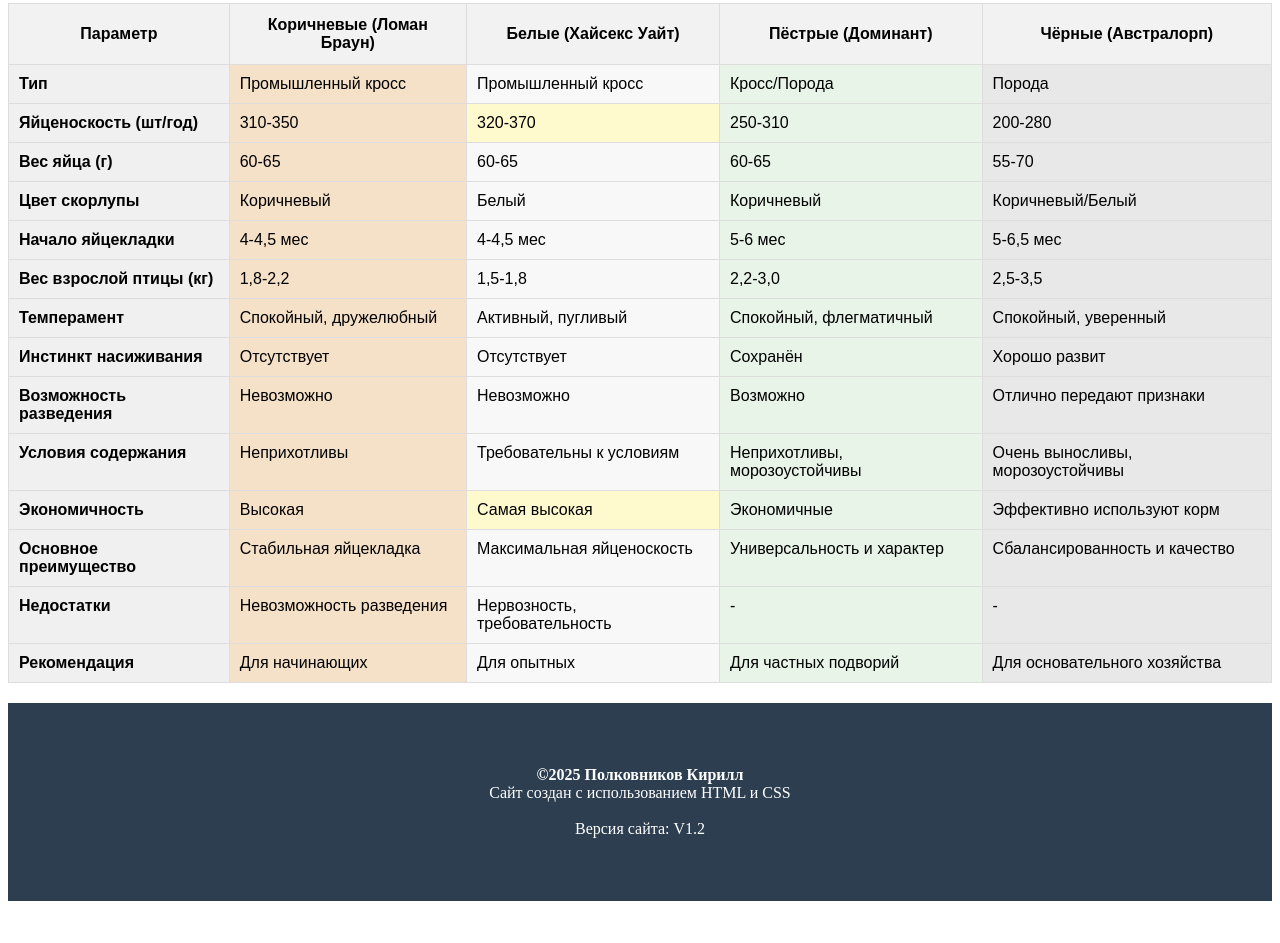
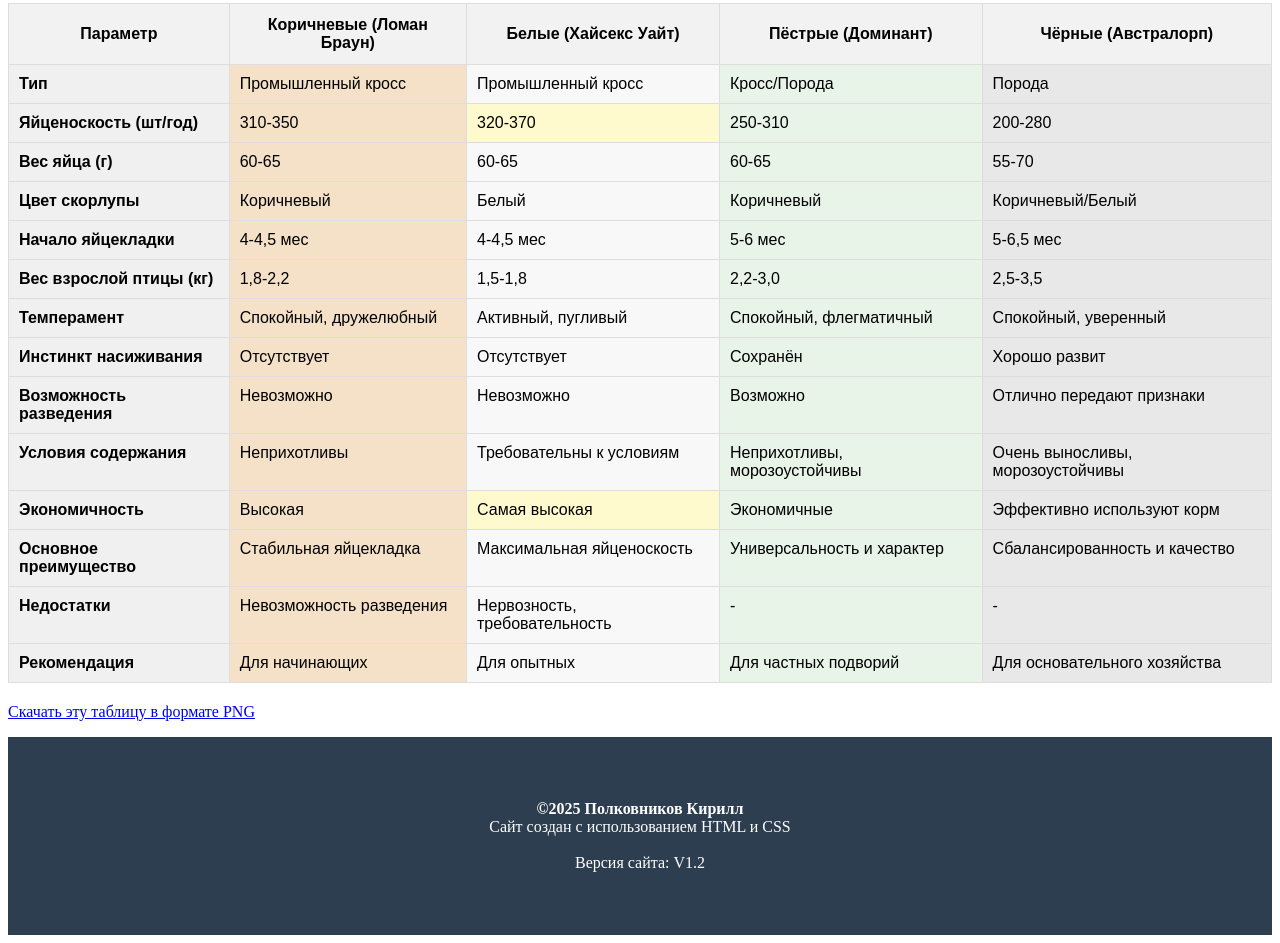
Before and after one commit to benzopila73/chickens, a plain HTML site: page index.html in a window 1280 px wide. Shown: the part 10199-11142 px from the top of the page. Before the commit the page ends 11108 px from the top, so only its background shows below. Drawn offline with Linux system fonts and the light colour scheme.

Commit message:
Add files via upload

```diff
--- a/index.html
+++ b/index.html
@@ -337,10 +337,9 @@
         <td class="type-black">Для основательного хозяйства</td>
     </tr>
 </table>
-
+<p><a download="image/Таблица с информацией о курицах.png" href="image/Таблица с информацией о курицах.png" class="tablis">Скачать эту таблицу в формате PNG</a></p>
 </body>
 </html>
     <footer><div class="footer-text"><strong>&copy;2025 Полковников Кирилл</strong><br>Сайт создан с использованием HTML и CSS<br><br>Версия сайта: V1.2</div></footer>
 </body>
-
 </html>
--- a/style.css
+++ b/style.css
@@ -24,3 +24,7 @@ color: white;
 text-align: center;
 padding: 5%;
 }
+.tablis:hover{
+font-size: 110%;
+
+}
```
Also changed, not shown: image/Таблица с информацией о курицах.png (added).
